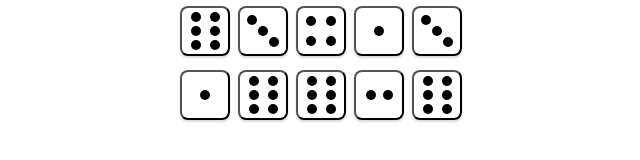
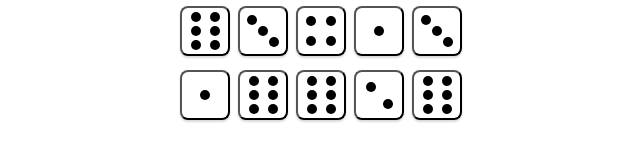
Before and after one commit to bitxplora/reactluckycast, a React (Vite) app: page / in a window 1280 px wide. Shown: the part 342-502 px from the top of the page, without its empty margins (318-958 px from the left). Built offline with nearby package versions, Linux system fonts and the light colour scheme.

Commit message:
Refactored dot-2 CSS class to use grid for postioning, and added 'dice-2 div:nth-child(2)' to postion the second second dot to make both dots diagonaly positioned

```diff
--- a/src/index.css
+++ b/src/index.css
@@ -28,9 +28,15 @@
 }
 
 .dice-2 {
-  display: flex;
-  place-content: center space-around ;
-  align-items: center;
+  display: grid;
+  padding: 6px;
+  grid-template: repeat(2, 1fr) / repeat(2, 1fr);
+  place-content: center;
+  place-items: center;
+}
+
+.dice-2 div:nth-child(2) {
+  grid-area: 2 / 2 / 3 / 3;
 }
 
 .dice-3 {
```
